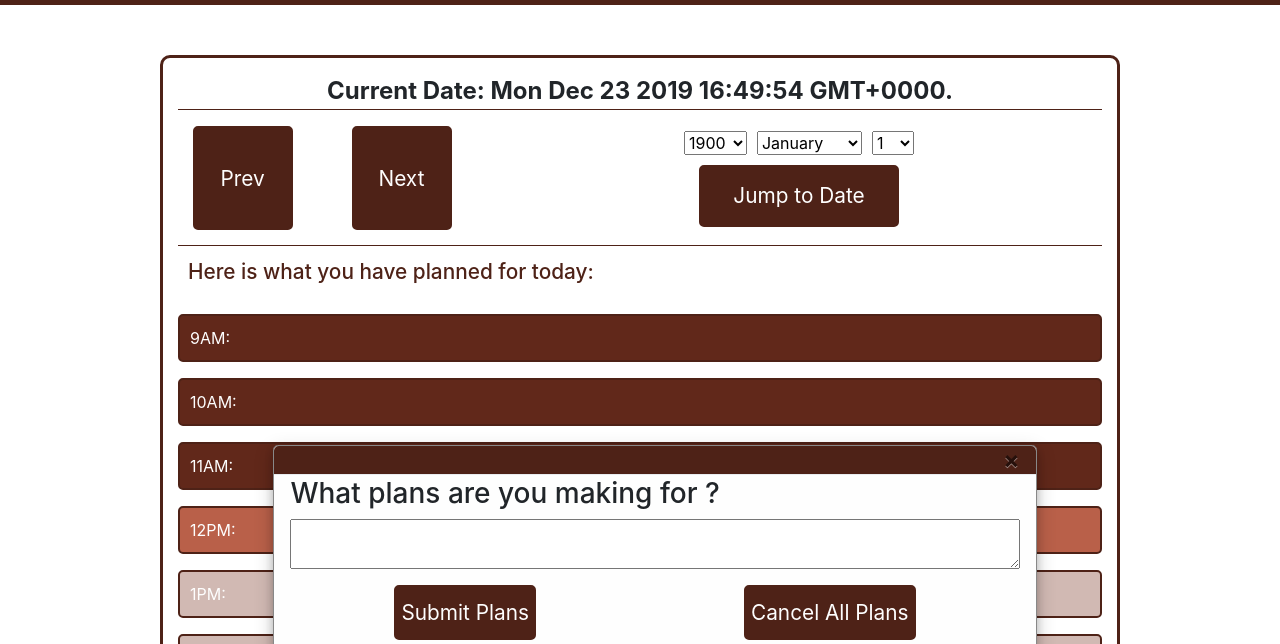
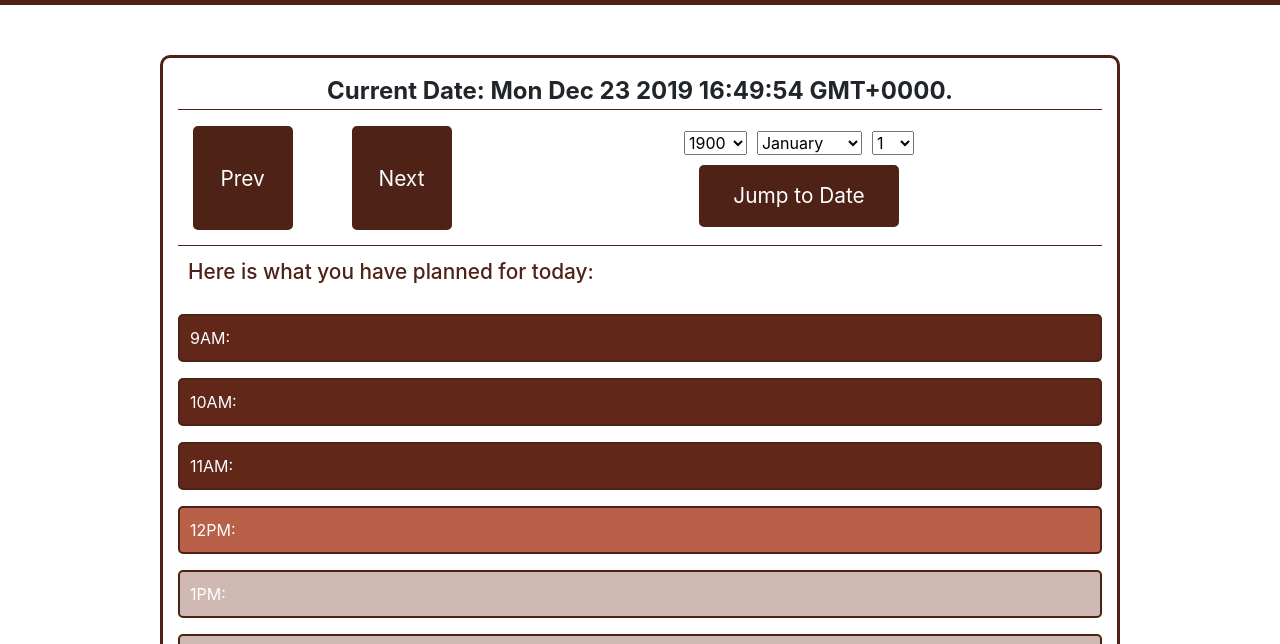
Before and after one commit to agtravis/homework-week-5, a plain HTML site: page index.html in a window 1280 px wide. Shown: the part 156-800 px from the top of the page. Drawn offline with nearby package versions, Linux system fonts and the light colour scheme.

Commit message:
working with prompts

```diff
--- a/assets/styles/styles.css
+++ b/assets/styles/styles.css
@@ -85,7 +85,7 @@ body {
 }
 
 .hide {
-  /* display: none; */
+  display: none;
 }
 
 #modal-container {
--- a/index.html
+++ b/index.html
@@ -102,7 +102,7 @@
                       What plans are you making for
                       <span id="focus-period"></span>?
                     </h3>
-                    <textarea id="your-plans"></textarea>
+                    <input type="text" id="your-plans" />
                     <div id="modal-buttons">
                       <button id="submit-plans">Submit Plans</button>
                       <button id="cancel-plans">Cancel All Plans</button>
```
